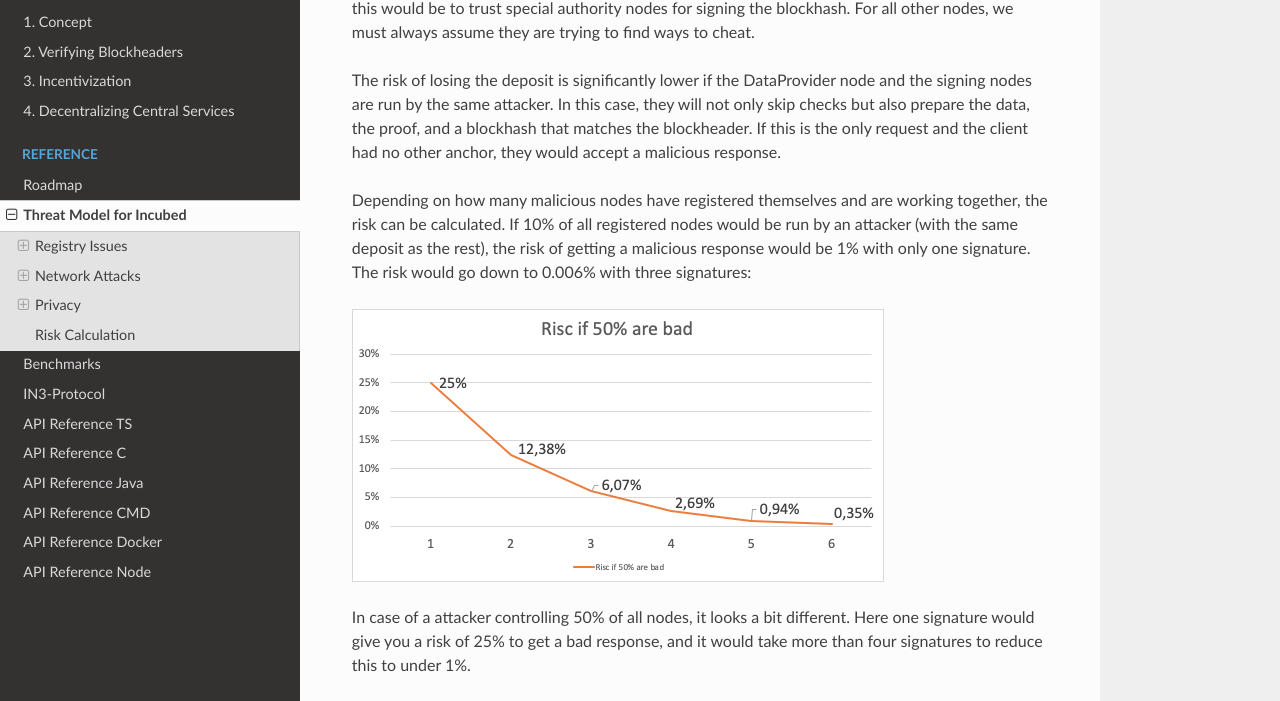
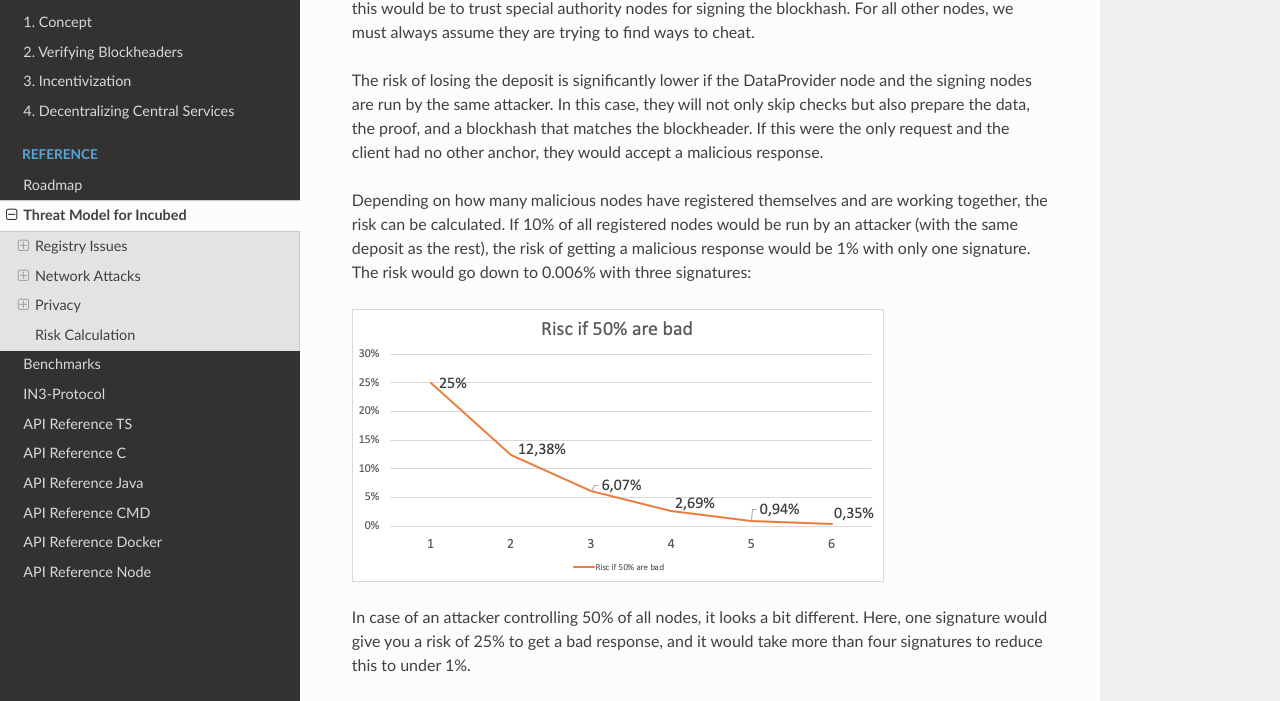
Before and after one commit to blockchainsllc/in3-docs, a Sphinx documentation site: the page built from docs/Threat-Model-for-Incubed.md, in a window 1280 px wide and 1400 px high, scrolled down 5736 px. Shown: the part 187-888 px from the top of the window. Built offline with Sphinx 7.4.7 and the Read the Docs theme 2.0.0, drawn with Linux system fonts in a browser that asks for light colours; pages that are not in the unit, such as notebooks, are missing from menus.

Commit message:
Update Threat-Model-for-Incubed.md

```diff
--- a/docs/Threat-Model-for-Incubed.md
+++ b/docs/Threat-Model-for-Incubed.md
@@ -141,7 +141,7 @@ Solution:
 
 Just like the light client there is not 100% protection from malicious servers. The only way to reach this would be to trust special authority nodes for signing the blockhash. For all other nodes, we must always assume they are trying to find ways to cheat.
 
-The risk of losing the deposit is significantly lower if the DataProvider node and the signing nodes are run by the same attacker. In this case, they will not only skip checks but also prepare the data, the proof, and a blockhash that matches the blockheader. If this is the only request and the client had no other anchor, they would accept a malicious response.
+The risk of losing the deposit is significantly lower if the DataProvider node and the signing nodes are run by the same attacker. In this case, they will not only skip checks but also prepare the data, the proof, and a blockhash that matches the blockheader. If this were the only request and the client had no other anchor, they would accept a malicious response.
 
 Depending on how many malicious nodes have registered themselves and are working together, the risk can be calculated. If 10% of all registered nodes would be run by an attacker (with the same deposit as the rest), the risk of getting a malicious response would be 1% with only one signature. The risk would go down to 0.006% with three signatures:
 
@@ -151,7 +151,7 @@ Depending on how many malicious nodes have registered themselves and are working
 
 
 
-In case of a attacker controlling 50% of all nodes, it looks a bit different. Here one signature would give you a risk of 25% to get a bad response, and it would take more than four signatures to reduce this to under 1%.
+In case of an attacker controlling 50% of all nodes, it looks a bit different. Here, one signature would give you a risk of 25% to get a bad response, and it would take more than four signatures to reduce this to under 1%.
 
 
 
```
